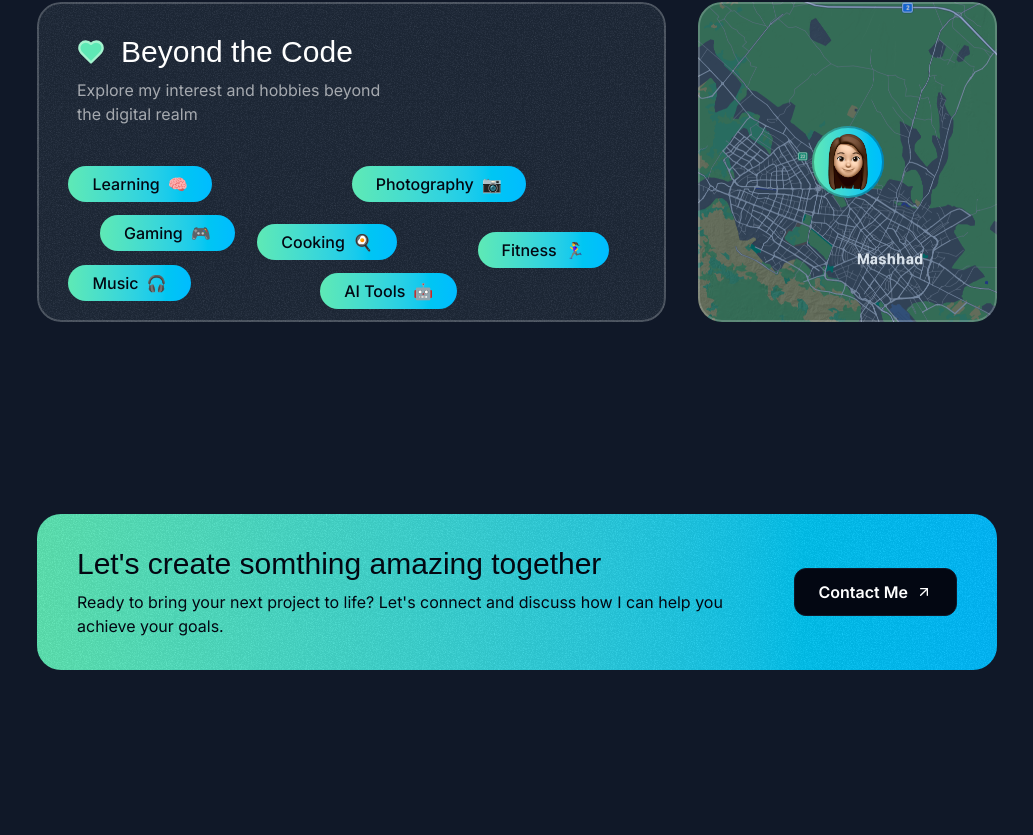
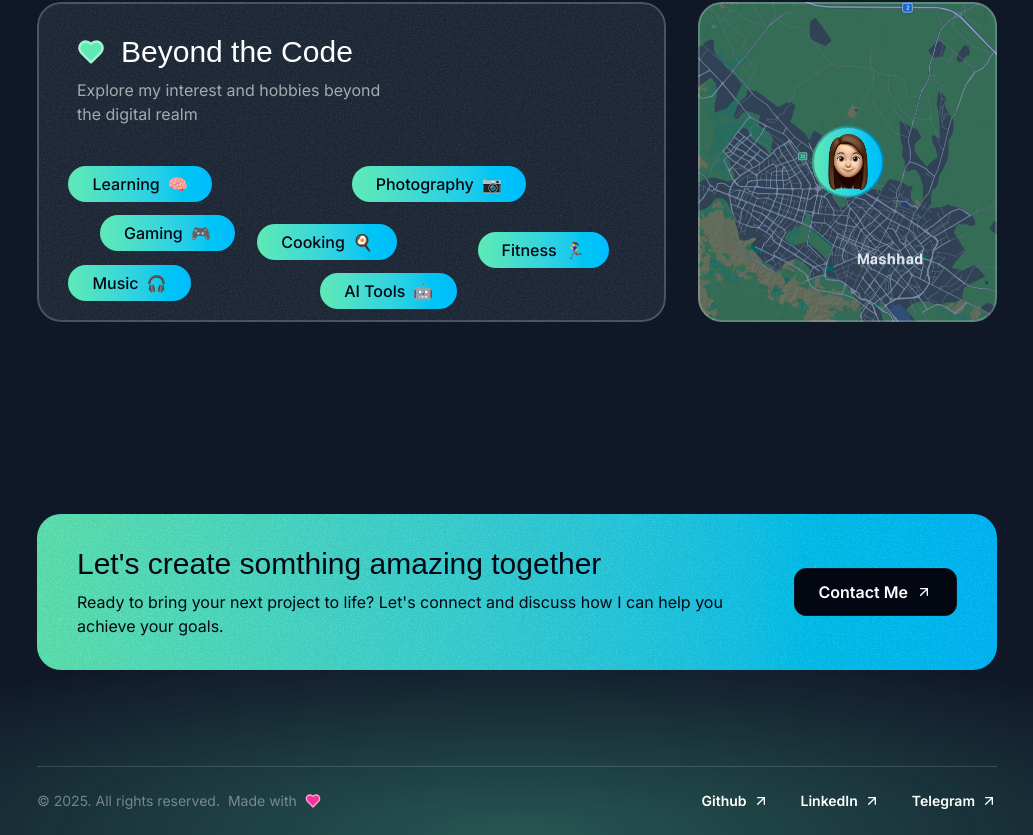
Before and after one commit to ShimaSafari/portfolio, a Next.js app: page / in a window 1280 px wide. Shown: the part 4044-4879 px from the top of the page, without its empty margins (123-1156 px from the left). Before the commit the page ends 4810 px from the top, so only its background shows below. Built offline with nearby package versions, Linux system fonts and the light colour scheme; a web font is replaced by a local one.

Commit message:
add Footer

```diff
--- a/src/app/page.tsx
+++ b/src/app/page.tsx
@@ -1,5 +1,6 @@
 import { AboutSection } from "@/sections/About";
 import { ContactSection } from "@/sections/Contact";
+import { Footer } from "@/sections/Footer";
 import { Header } from "@/sections/Header";
 import { HeroSection } from "@/sections/Hero";
 import { ProjectsSection } from "@/sections/Projects";
@@ -16,6 +17,7 @@ export default function Home() {
       <TestimonialsSection />
       <AboutSection />
       <ContactSection />
+      <Footer />
     </div>
   );
 }
--- a/src/sections/Contact.tsx
+++ b/src/sections/Contact.tsx
@@ -1,5 +1,6 @@
 import { ArrowUpRight } from "lucide-react";
 import grainImage from "@/assets/images/grain.jpg";
+import Link from "next/link";
 export const ContactSection = () => {
   return (
     <div className="py-16 pt-14 lg:py-24 lg:pt-20">
@@ -20,10 +21,12 @@ export const ContactSection = () => {
               </p>
             </div>
             <div>
-              <button className="text-white bg-gray-950 inline-flex items-center px-6 h-12 rounded-xl gap-2 w-max border  border-gray-900">
-                <span className="font-semibold">Contact Me</span>
-                <ArrowUpRight className="size-4" />
-              </button>
+              <Link href="mailto:shimasafarimg@gmail.com">
+                <button className="text-white bg-gray-950 inline-flex items-center px-6 h-12 rounded-xl gap-2 w-max border  border-gray-900">
+                  <span className="font-semibold">Contact Me</span>
+                  <ArrowUpRight className="size-4" />
+                </button>
+              </Link>
             </div>
           </div>
         </div>
--- a/src/sections/Footer.tsx
+++ b/src/sections/Footer.tsx
@@ -1,3 +1,45 @@
+import { Heart, ArrowUpRight } from "lucide-react";
+import Link from "next/link";
+
+const footerLink = [
+  {
+    title: "Github",
+    href: "https://github.com/ShimaSafari",
+  },
+  {
+    title: "LinkedIn",
+    href: "www.linkedin.com/in/shimasafari",
+  },
+  {
+    title: "Telegram",
+    href: "https://t.me/shimasafarimg",
+  },
+];
 export const Footer = () => {
-  return <div>Footer Section</div>;
+  return (
+    <footer className="relative -z-10 overflow-x-clip">
+      <div className="absolute h-[400px] w-[1600px] bottom-0 left-1/2 -z-10 -translate-x-1/2 bg-emerald-300/30 mask-radial-[50%_50%] mask-radial-at-[bottom_center] mask-radial-from-black mask-radial-to-transparent"></div>
+      <div className="container">
+        <div className="border-t border-white/15 py-6 text-sm flex flex-col md:flex-row items-center md:justify-between gap-8">
+          <div className="text-white/40 inline-flex gap-2 items-center">
+            &copy; {new Date().getFullYear()}. All rights reserved.
+            <span>Made with</span>
+            <Heart className="size-4 text-pink-300 fill-pink-500" />
+          </div>
+          <nav className="flex flex-col md:flex-row items-center gap-8">
+            {footerLink.map((link) => (
+              <Link
+                href={link.href}
+                key={link.title}
+                className="inline-flex items-center gap-1.5"
+              >
+                <span className="font-semibold">{link.title}</span>
+                <ArrowUpRight className="size-4" />
+              </Link>
+            ))}
+          </nav>
+        </div>
+      </div>
+    </footer>
+  );
 };
```
